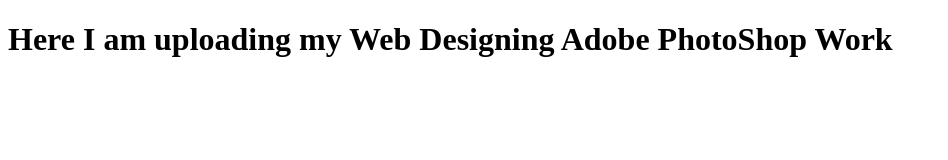
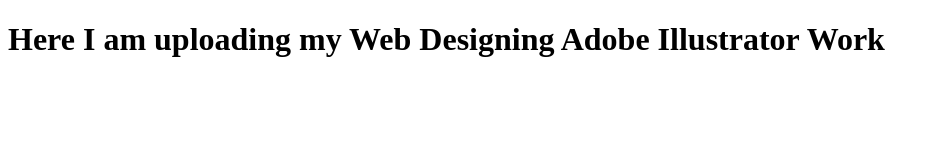
Before and after one commit to Diksha2004/Webdesign_In_Adobe, a plain HTML site: page index.html in a window 1280 px wide. Shown: the whole page, without its empty margins (0-948 px from the left). Drawn offline with Linux system fonts and the light colour scheme.

Commit message:
Update index.html

```diff
--- a/index.html
+++ b/index.html
@@ -7,6 +7,6 @@
     <title>Document</title>
 </head>
 <body>
-    <h1>Here I am uploading my Web Designing Adobe PhotoShop Work</h1>
+    <h1>Here I am uploading my Web Designing Adobe Illustrator Work</h1>
 </body>
 </html>
```
